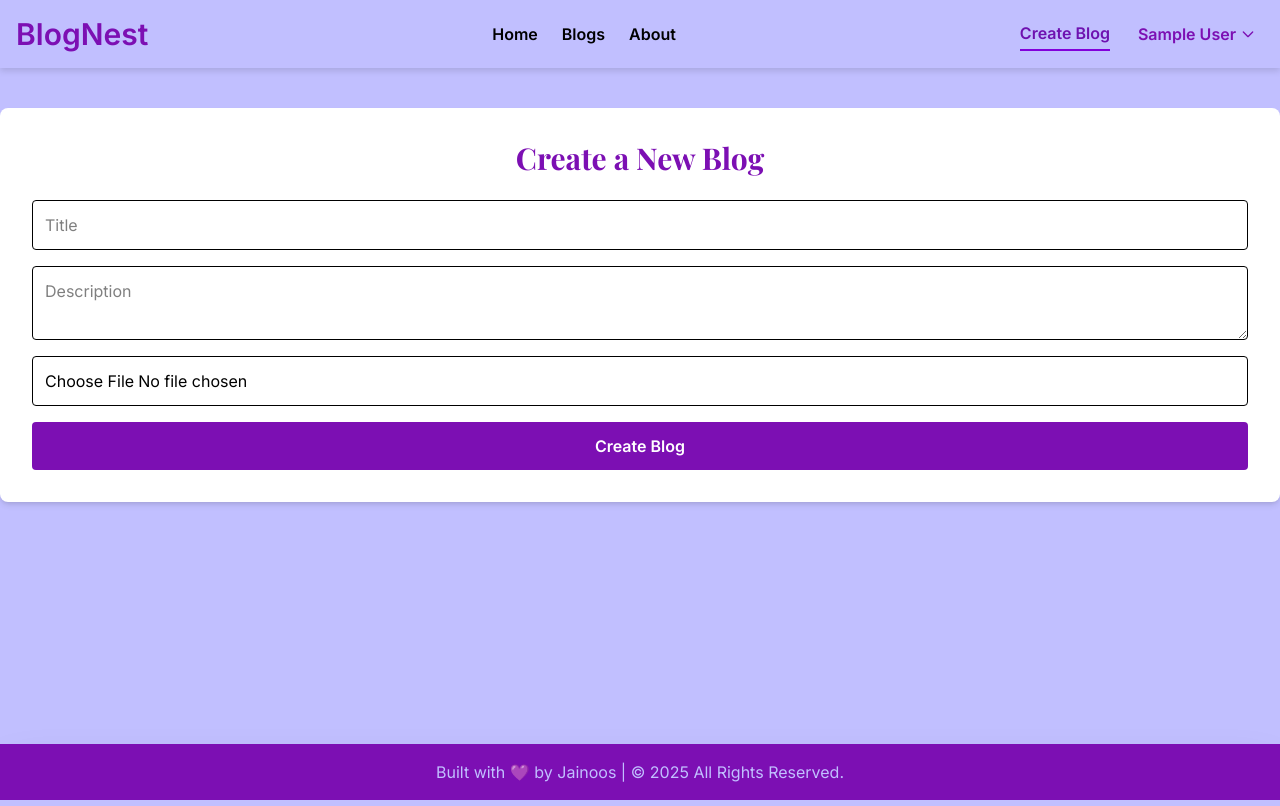
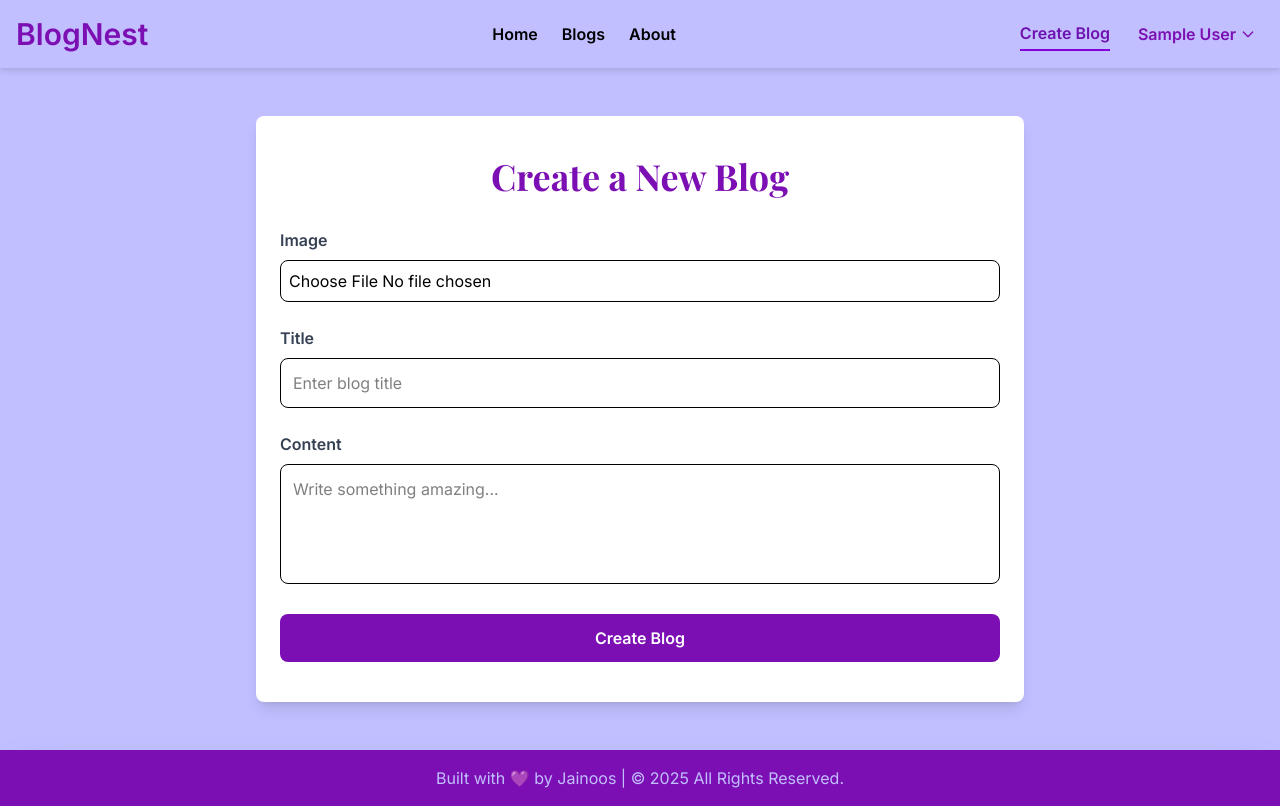
Before and after one commit to jainoos007/Blog-App, a React (Vite) app in the folder frontend/: page /blog/create in a window 1280 px wide. Built offline with nearby package versions, Linux system fonts and the light colour scheme; sample sign-in values are in the browser's storage.

Commit message:
modify create blog comp

```diff
--- a/frontend/package.json
+++ b/frontend/package.json
@@ -12,6 +12,10 @@
   "dependencies": {
     "@reduxjs/toolkit": "^2.6.1",
     "@tailwindcss/vite": "^4.0.15",
+    "@tiptap/extension-text-align": "^2.11.7",
+    "@tiptap/extension-underline": "^2.11.7",
+    "@tiptap/react": "^2.11.7",
+    "@tiptap/starter-kit": "^2.11.7",
     "axios": "^1.8.4",
     "react": "^19.0.0",
     "react-dom": "^19.0.0",
--- a/frontend/src/components/CreateBlog.jsx
+++ b/frontend/src/components/CreateBlog.jsx
@@ -8,9 +8,11 @@ const CreateBlog = () => {
     description: "",
     image: null,
   });
+
+  const [loading, setLoading] = useState(false);
+  const [errorMsg, setErrorMsg] = useState("");
   const navigate = useNavigate();
 
-  // Handle form input changes
   const handleChange = (e) => {
     if (e.target.name === "image") {
       setBlogData({ ...blogData, image: e.target.files[0] });
@@ -19,9 +21,10 @@ const CreateBlog = () => {
     }
   };
 
-  // Handle form submission
   const handleSubmit = async (e) => {
     e.preventDefault();
+    setLoading(true);
+    setErrorMsg("");
 
     const formData = new FormData();
     formData.append("title", blogData.title);
@@ -34,60 +37,91 @@ const CreateBlog = () => {
       });
 
       console.log("Blog created successfully", response.data);
-      navigate("/blogs"); // Redirect to All Blogs page
+      navigate("/blogs");
     } catch (err) {
       console.error("Error creating blog", err);
+      setErrorMsg("Failed to create blog. Please try again.");
+    } finally {
+      setLoading(false);
     }
   };
 
   return (
-    <div className="container mx-auto mt-10 p-8 bg-white shadow-md rounded-lg">
-      <h2 className="text-3xl font-bold text-center text-[#7c0fb3]">
+    <div className="max-w-3xl mx-auto mt-12 mb-12 px-6 py-10 bg-white shadow-lg rounded-lg">
+      <h2 className="text-4xl font-bold text-center text-[#7c0fb3] mb-8">
         Create a New Blog
       </h2>
-      <form onSubmit={handleSubmit} className="flex flex-col gap-4 mt-6">
-        <input
-          type="text"
-          name="title"
-          placeholder="Title"
-          value={blogData.title}
-          onChange={handleChange}
-          className="p-3 border rounded"
-          required
-        />
-        <textarea
-          name="description"
-          placeholder="Description"
-          value={blogData.description}
-          onChange={handleChange}
-          className="p-3 border rounded"
-          required
-        />
+
+      {errorMsg && (
+        <div className="text-red-600 bg-red-100 px-4 py-2 rounded mb-4">
+          {errorMsg}
+        </div>
+      )}
+
+      <form onSubmit={handleSubmit} className="space-y-6">
+        <div>
+          <label className="block text-gray-700 font-semibold mb-2">
+            Image
+          </label>
           <input
             type="file"
             name="image"
             accept="image/*"
             onChange={handleChange}
-          className="p-3 border rounded"
+            className="w-full p-2 border rounded-lg"
           />
+        </div>
+
         {/* Image Preview */}
         {blogData.image && (
+          <div className="mt-4">
+            <p className="text-sm text-gray-600 mb-2">Image Preview:</p>
             <img
               src={
                 typeof blogData.image === "string"
-                ? blogData.image // Existing image URL
-                : URL.createObjectURL(blogData.image) // Preview new uploaded image
+                  ? blogData.image
+                  : URL.createObjectURL(blogData.image)
               }
               alt="Blog Preview"
-            className="w-40 h-40 object-cover mt-4 rounded-lg shadow-md"
+              className="w-48 h-48 object-cover rounded-lg shadow-md"
             />
+          </div>
         )}
+        <div>
+          <label className="block text-gray-700 font-semibold mb-2">
+            Title
+          </label>
+          <input
+            type="text"
+            name="title"
+            value={blogData.title}
+            onChange={handleChange}
+            placeholder="Enter blog title"
+            className="w-full p-3 border rounded-lg focus:outline-none focus:ring-2 focus:ring-purple-400"
+            required
+          />
+        </div>
+
+        <div>
+          <label className="block text-gray-700 font-semibold mb-2">
+            Content
+          </label>
+          <textarea
+            name="description"
+            value={blogData.description}
+            onChange={handleChange}
+            placeholder="Write something amazing..."
+            className="w-full p-3 border rounded-lg min-h-[120px] resize-none focus:outline-none focus:ring-2 focus:ring-purple-400"
+            required
+          />
+        </div>
 
         <button
           type="submit"
-          className="bg-[#7c0fb3] text-white p-3 rounded font-bold hover:bg-purple-600 cursor-pointer"
+          className="w-full bg-[#7c0fb3] text-white py-3 rounded-lg font-bold hover:bg-purple-700 transition-colors disabled:opacity-50"
+          disabled={loading}
         >
-          Create Blog
+          {loading ? "Creating..." : "Create Blog"}
         </button>
       </form>
     </div>
```
Also changed, not shown: 14 other files (tests, documents, lock files or other folders). Lines whose indentation alone changed are shown as unchanged.
